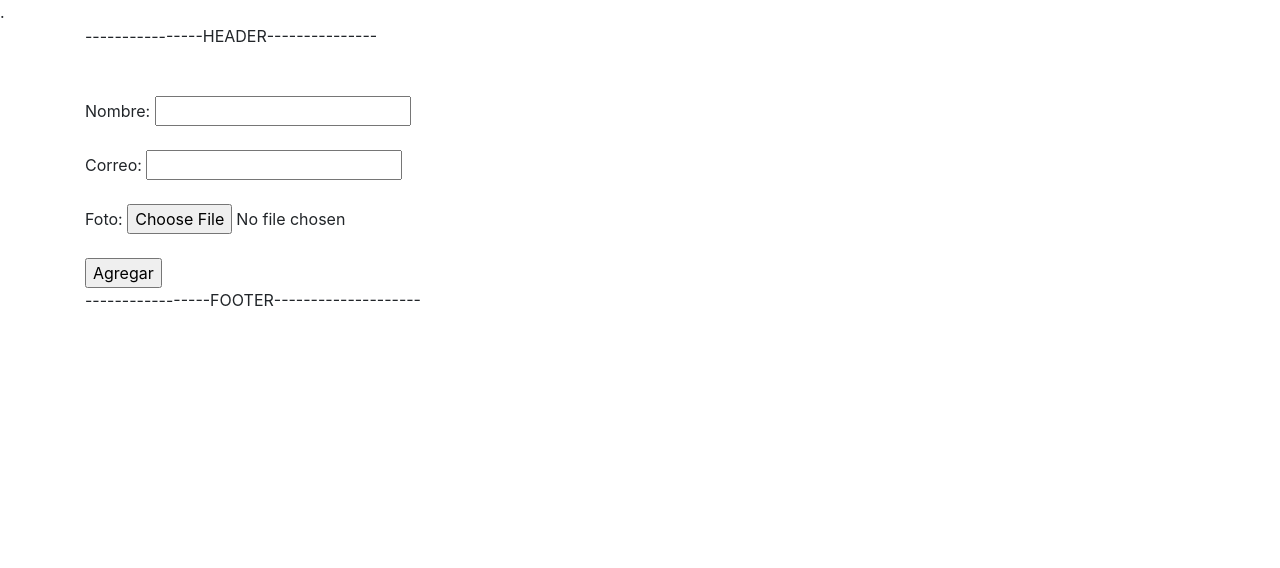
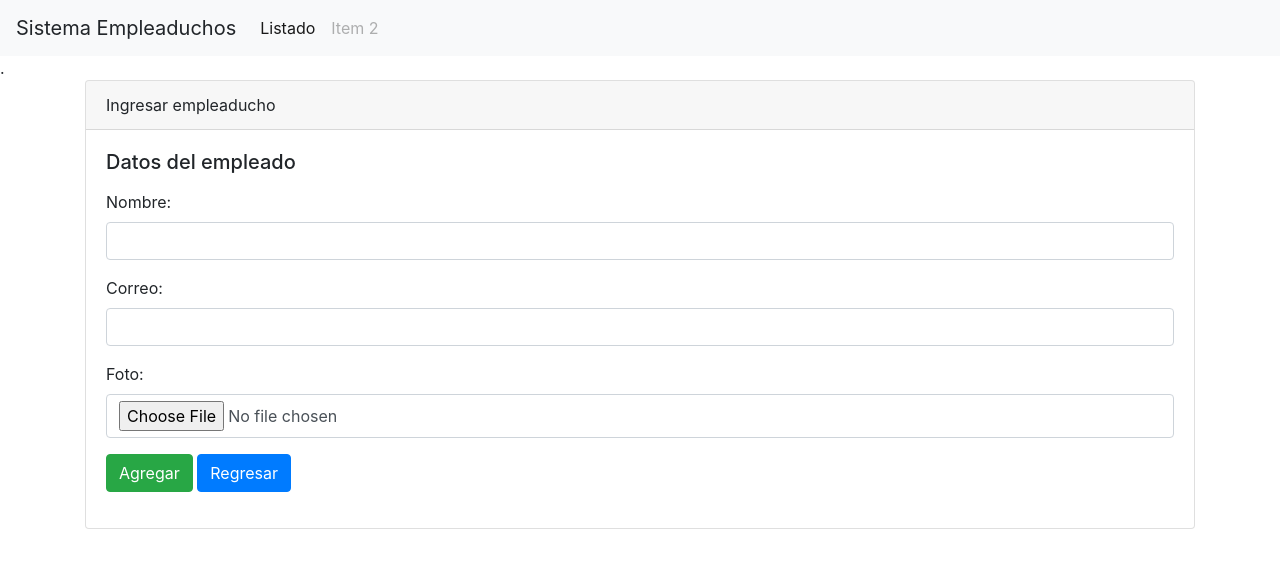
Before and after one commit to Fer11D/CRUD-Codo-a-Codo, a Flask app: page /create in a window 1280 px wide. Shown: the top 568 px of the page. Run offline with Flask 2, Linux system fonts and the light colour scheme; some libraries are stand-ins or nearby versions.

Commit message:
Estilos incorporados

```diff
--- a/app.py
+++ b/app.py
@@ -1,4 +1,5 @@
-from flask import Flask,render_template,request,redirect,send_from_directory
+from flask import Flask,render_template,request,redirect,send_from_directory, flash
+from flask.helpers import url_for
 from flaskext.mysql import MySQL
 from pymysql import cursors
 from datetime import datetime
@@ -9,6 +10,7 @@ from werkzeug.utils import redirect
 
 
 app = Flask(__name__)
+app.secret_key="Codoacodo"
 
 mysql = MySQL()
 app.config['MYSQL_DATABASE_HOST'] = "localhost"
@@ -82,11 +84,6 @@ def update():
     conn.commit()
     return redirect("/")
 
-@app.route("/juancarlos")
-def juanca():
-    return render_template("empleados/indexjuan.html")
-
-
 @app.route("/create")
 def create():
     return render_template("empleados/create.html")
@@ -97,6 +94,10 @@ def storage():
     _nombre = request.form['txtNombre']
     _correo = request.form['txtCorreo']
     _foto   = request.files['txtFoto']
+
+    if _nombre==""  or _correo=="" or _foto=="":
+        flash("Falta agregar algún dato")
+        return redirect(url_for("create"))
 
     now = datetime.now()
     tiempo = now.strftime("%Y%H%M%S")
--- a/templates/empleados/create.html
+++ b/templates/empleados/create.html
@@ -1,20 +1,47 @@
 {% include 'header.html' %}
+
+{% with messages= get_flashed_messages() %}
+
+    {% if messages %}
+        <div class="alert alert-danger" role="alert">
+            {% for message in messages %}
+                {{message}}
+            {% endfor %}
+        </div>
+    {% endif %}
+
+{% endwith %}
+
 <form method="POST" action="/store" enctype="multipart/form-data">
-    <br>
-    <br>
-    Nombre:
-    <input type="text" name="txtNombre" id="txtNombre">
-    <br>
-    <br>
-    Correo:
-    <input type="text" name="txtCorreo" id="txtCorreo">
-    <br>
-    <br>
-    Foto:
-    <input type="file" name="txtFoto" id="txtFoto">
-    <br>
-    <br>
-    <input type="submit" value="Agregar">
+    <div class="card">
+        <div class="card-header">
+            Ingresar empleaducho
+        </div>
+        <div class="card-body">
+            <h5 class="card-title">Datos del empleado</h5>
+            <p class="card-text"></p>
+
+            <div class="form-group">
+                <label for="txtNombre">Nombre:</label>
+                <input id="txtNombre" class="form-control" type="text" name="txtNombre">
+            </div>
+
+            <div class="form-group">
+                <label for="txtCorreo">Correo:</label>
+                <input id="txtCorre" class="form-control" type="text" name="txtCorreo">
+            </div>
+
+            <div class="form-group">
+                <label for="txtFoto">Foto:</label>
+                <input id="txtFoto" class="form-control" type="file" name="txtFoto">
+            </div>
+
+            <div class="form-group">
+                <input class="btn btn-success" type="submit" value="Agregar">
+                <a href="{{url_for('index')}}" class="btn btn-primary">Regresar</a>
+            </div>
+        </div>
+    </div>
 
 </form>
 {% include 'footer.html' %}
--- a/templates/footer.html
+++ b/templates/footer.html
@@ -1,4 +1,4 @@
------------------FOOTER--------------------
+
 </div>
 </body>
 </html>
--- a/templates/header.html
+++ b/templates/header.html
@@ -7,5 +7,20 @@
     <title>Pagina inicio</title>
 </head>
 <body>
+    <nav class="navbar navbar-expand-lg navbar-light bg-light">
+        <a class="navbar-brand">Sistema Empleaduchos</a>
+        <button class="navbar-toggler" data-target="#my-nav" data-toggle="collapse" aria-controls="my-nav" aria-expanded="false" aria-label="Toggle navigation">
+            <span class="navbar-toggler-icon"></span>
+        </button>
+        <div id="my-nav" class="collapse navbar-collapse">
+            <ul class="navbar-nav mr-auto">
+                <li class="nav-item active">
+                    <a class="nav-link" href="{{url_for("index")}}">Listado <span class="sr-only">(current)</span></a>
+                </li>
+                <li class="nav-item">
+                    <a class="nav-link disabled" href="#" tabindex="-1" aria-disabled="true">Item 2</a>
+                </li>
+            </ul>
+        </div>
+    </nav>
     .<div class="container">
-        ----------------HEADER---------------
```
Also changed, not shown: templates/empleados/edit.html (+33 -16 lines), templates/empleados/index.html (+7 -2 lines), uploads/2021155542photo-by-face-generator_61b0d3ca2c575f000ef3a031.jpg (renamed from uploads/2021154218photo-by-face-generator_61b0d3ca2c575f000ef3a031.jpg), uploads/2021160625photo-by-face-generator_61b0d3ca2c575f000ef3a031.jpg (added).
